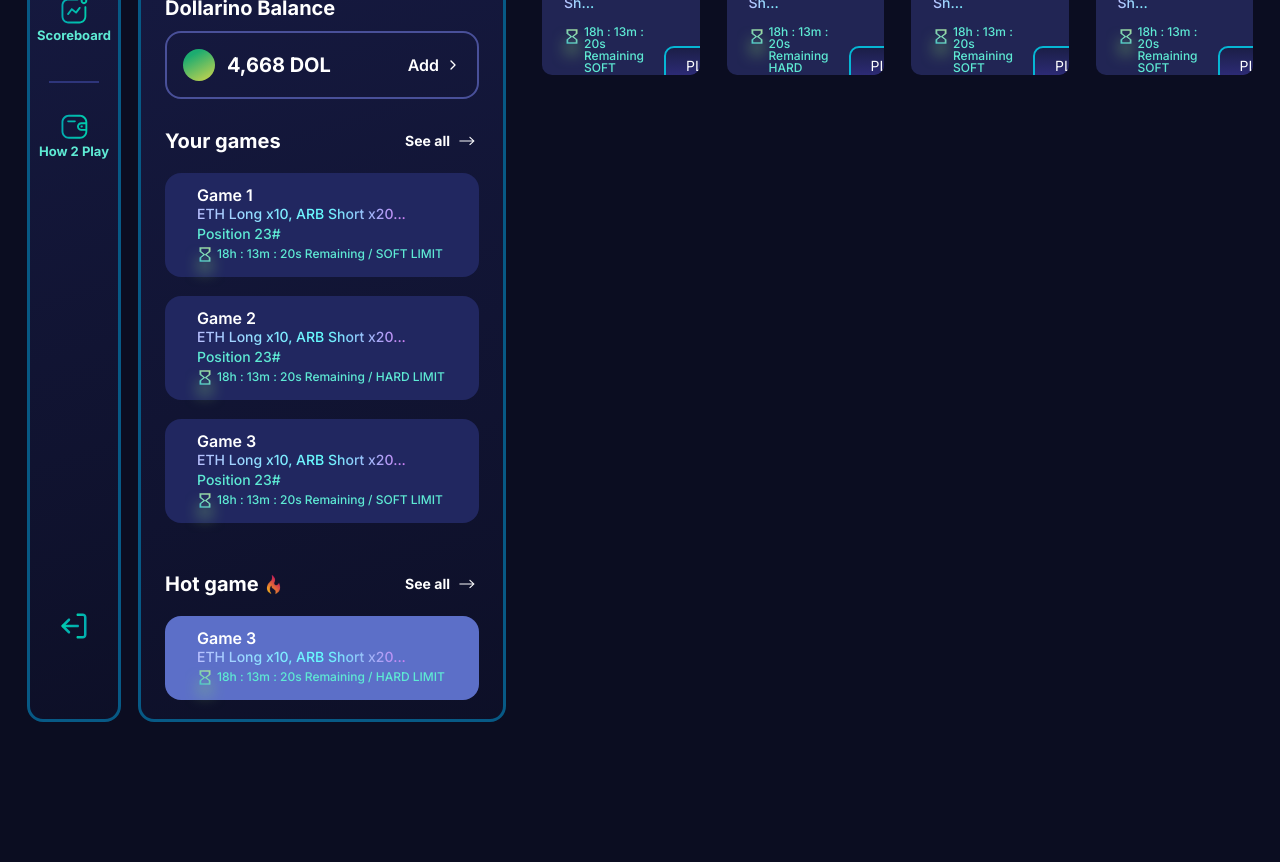
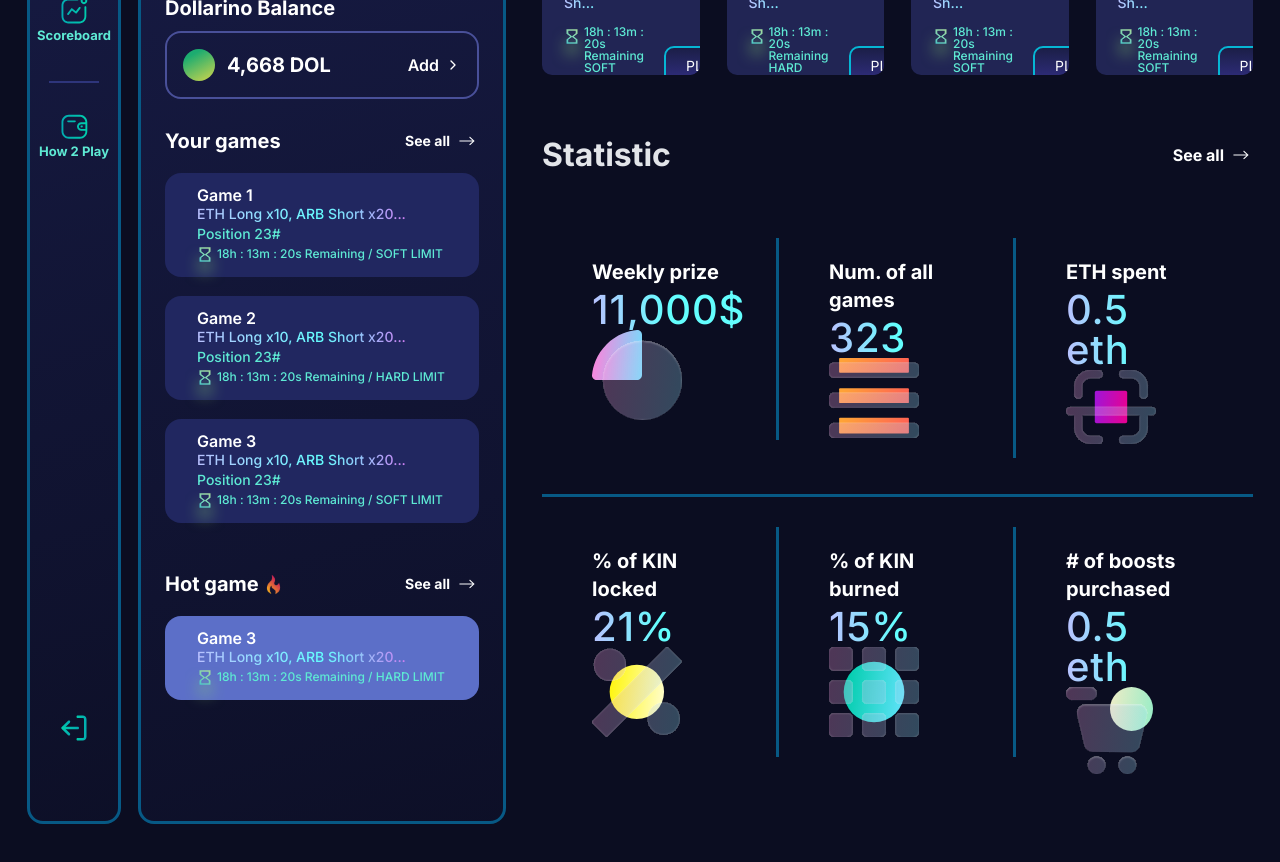
Before and after one commit to rickybrce/anon-nextjs, a Next.js app: page / in a window 1280 px wide. Shown: the part 420-1282 px from the top of the page. Before the commit the page ends 1186 px from the top, so only its background shows below. Built offline with nearby package versions, Linux system fonts and the light colour scheme.

Commit message:
statistic desktop

```diff
--- a/public/static/locales/en/common.json
+++ b/public/static/locales/en/common.json
@@ -19,7 +19,8 @@
         "hot_game" : "Hot game",
         "prize_pool" : "Prize pool",
         "activeGames" : "Active games",
-        "play_cta" : "Play"
+        "play_cta" : "Play",
+        "statistic" : "Statistic"
     },
     "cookies": {
         "acceptCtaAll": "Accept all",
--- /dev/null
+++ b/src/app/components/SIngleStatistic.tsx
@@ -0,0 +1,39 @@
+"use client"; // This is a client component
+import React, { ReactNode } from 'react'
+import Image from "next/image";
+import content from '../../../public/static/locales/en/common.json'
+import Link from 'next/link';
+
+type Props = {
+    title?: string
+    value?: string
+    image?: string
+    index?: number
+}
+
+const SingleStatistic = ({ index, title, value, image }: Props) => {
+
+    return (
+        <div className={`relative border-green-100 ${(index === 0 || index === 1 || index === 2) && "border-b-[3px]"}`}>
+            <div className={`relative flex flex-wrap justify-between border-green-100 my-[30px] py-[20px] px-[50px] ${(index !== 2 && index !== 5 && index !== 8) && "border-r-[3px]"}`}>
+                <div className=''>
+                    <div className='font-w-700 text-[20px] leading-[28px] text-white mb-1'>{title}</div>
+                    <div className='font-w-500 text-[40px] leading-[40px] tracking-[0.02em] text-transparent bg-clip-text bg-gradient-to-r from-green-300 via-green-400 to-green-400'>{value}</div>
+                </div>
+                <div className=''>
+                    {image && (
+                        <Image
+                            src={image}
+                            alt={title ? title : ""}
+                            width={90}
+                            height={90}
+                            className="w-full max-w-[90px]"
+                        />
+                    )}
+                </div>
+            </div>
+        </div>
+    )
+}
+
+export default SingleStatistic
--- /dev/null
+++ b/src/app/components/Statistic.tsx
@@ -0,0 +1,72 @@
+"use client"; // This is a client component
+import React, { ReactNode } from 'react'
+import content from '../../../public/static/locales/en/common.json'
+import Image from "next/image";
+import Link from 'next/link';
+import ButtonSeeAll from './buttons/ButtonSeeAll';
+import SingleStatistic from './SIngleStatistic';
+
+
+const games = [
+    {
+        title: "Weekly prize",
+        value: "11,000$",
+        image: "/images/ic-pie.svg"
+    },
+    {
+        title: "Num. of all games",
+        value: "323",
+        image: "/images/ic-num.svg"
+    },
+    {
+        title: "ETH spent",
+        value: "0.5 eth",
+        image: "/images/ic-eth.svg"
+    },
+    {
+        title: "% of KIN locked",
+        value: "21%",
+        image: "/images/ic-kin.svg"
+    },
+    {
+        title: "% of KIN burned",
+        value: "15%",
+        image: "/images/ic-glass.svg"
+    },
+    {
+        title: "# of boosts purchased",
+        value: "0.5 eth",
+        image: "/images/ic-cart.svg"
+    }
+]
+
+type Props = {
+
+}
+
+const Statistic = ({ }: Props) => {
+
+    return (
+        <div className="w-full mt-[60px] pl-[19px]">
+            <div className="flex justify-between items-center mb-[33px]">
+                <div className="font-w-700 text-[32px] leading-[40px] text-gray-100">{content.general.statistic}</div>
+                <ButtonSeeAll type="normal">{content.general.butSeeAllLabel}</ButtonSeeAll>
+            </div>
+            <div className="grid grid-cols-3">
+                {games && (
+                    games.map((game, index) => (
+                        <SingleStatistic
+                            key={index}
+                            title={game.title}
+                            value={game.value}
+                            image={game.image}
+                            index={index}
+                        />
+                    ))
+                )}
+            </div>
+        </div>
+    )
+}
+
+export default Statistic
--- a/src/app/page.tsx
+++ b/src/app/page.tsx
@@ -3,6 +3,7 @@ import LeftMenu from './components/LeftMenu'
 import LeftAvatarSection from './components/LeftAvatarSection'
 import TopNavigation from './components/TopNavigation'
 import ActiveGames from './components/ActiveGames'
+import Statistic from './components/Statistic'
 
 const leftMenu = [
   {
@@ -49,6 +50,7 @@ export default function Home() {
        <div className='grow'>
         <TopNavigation />
         <ActiveGames />
+        <Statistic />
        </div>
       </div>
     </main>
```
Also changed, not shown: public/images/ic-glass.svg.
